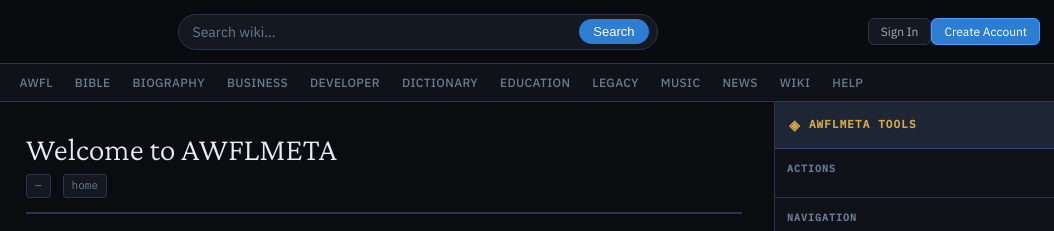
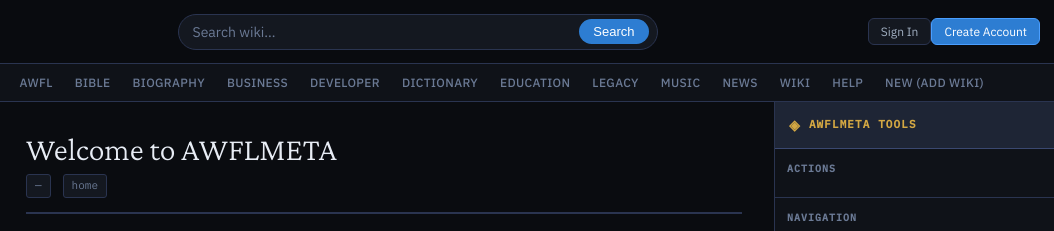
Before and after one commit to aedtpworldawfl/wiki, a plain HTML site: page index.html in a window 1280 px wide. Shown: the top 231 px of the page, 226-1280 px from the left. Drawn offline with nearby package versions, Linux system fonts and the light colour scheme.

Commit message:
Update index.html

```diff
--- a/index.html
+++ b/index.html
@@ -309,6 +309,7 @@ textarea.form-input{resize:vertical;min-height:70px}
   <a class="snav-btn" href="https://aedtpworldawfl.github.io/wiki/news/" target="_blank">NEWS</a>
   <a class="snav-btn" href="https://aedtpworldawfl.github.io/wiki/awfl/wiki/" target="_blank">WIKI</a>
   <a class="snav-btn" href="https://aedtpworldawfl.github.io/wiki/help/" target="_blank">HELP</a>
+    <a class="snav-btn" href="https://aedtpworldawfl.github.io/wiki/new/" target="_blank">NEW (ADD WIKI)</a>
 </nav>
 
 <div id="app">
```
